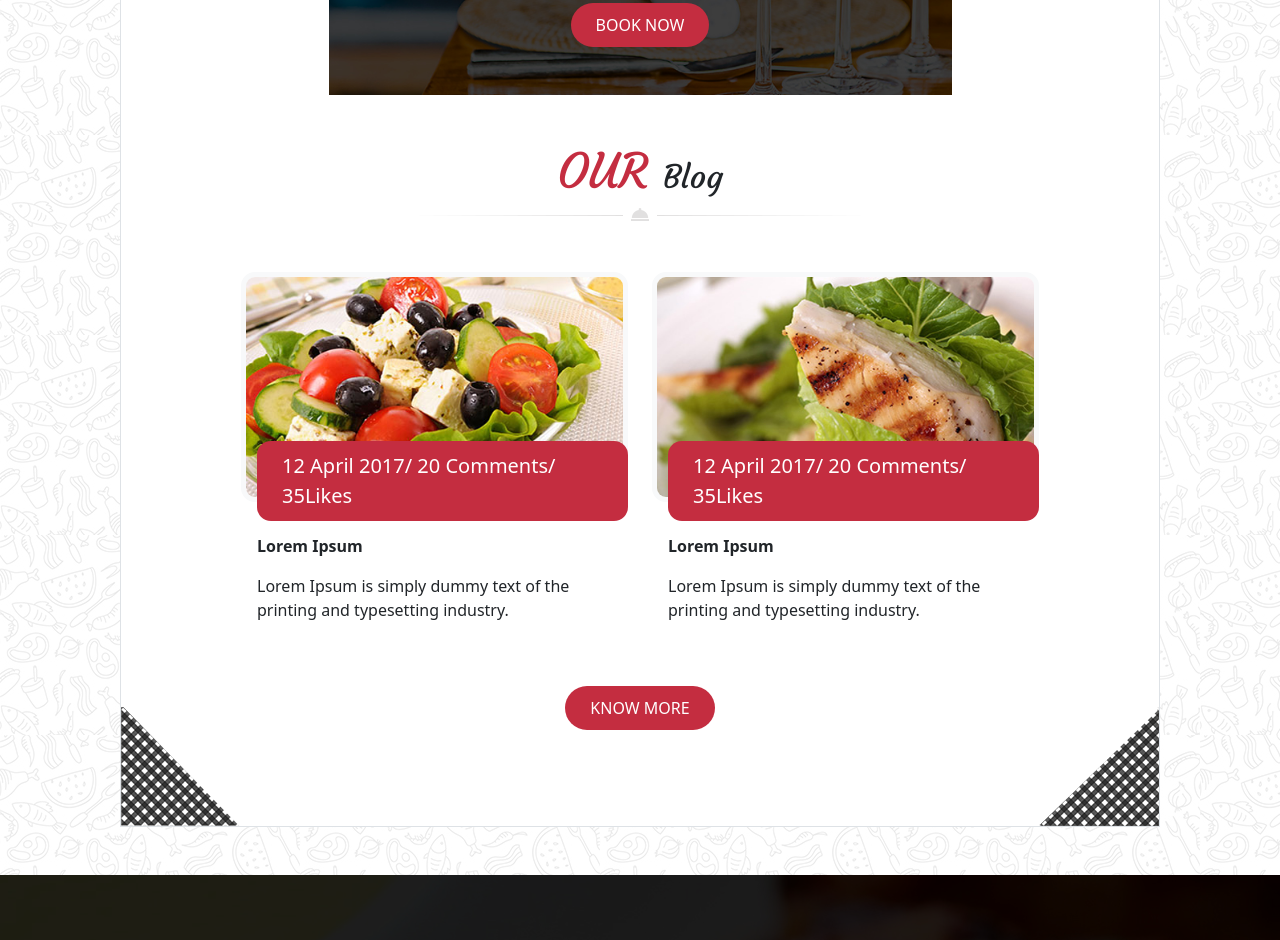
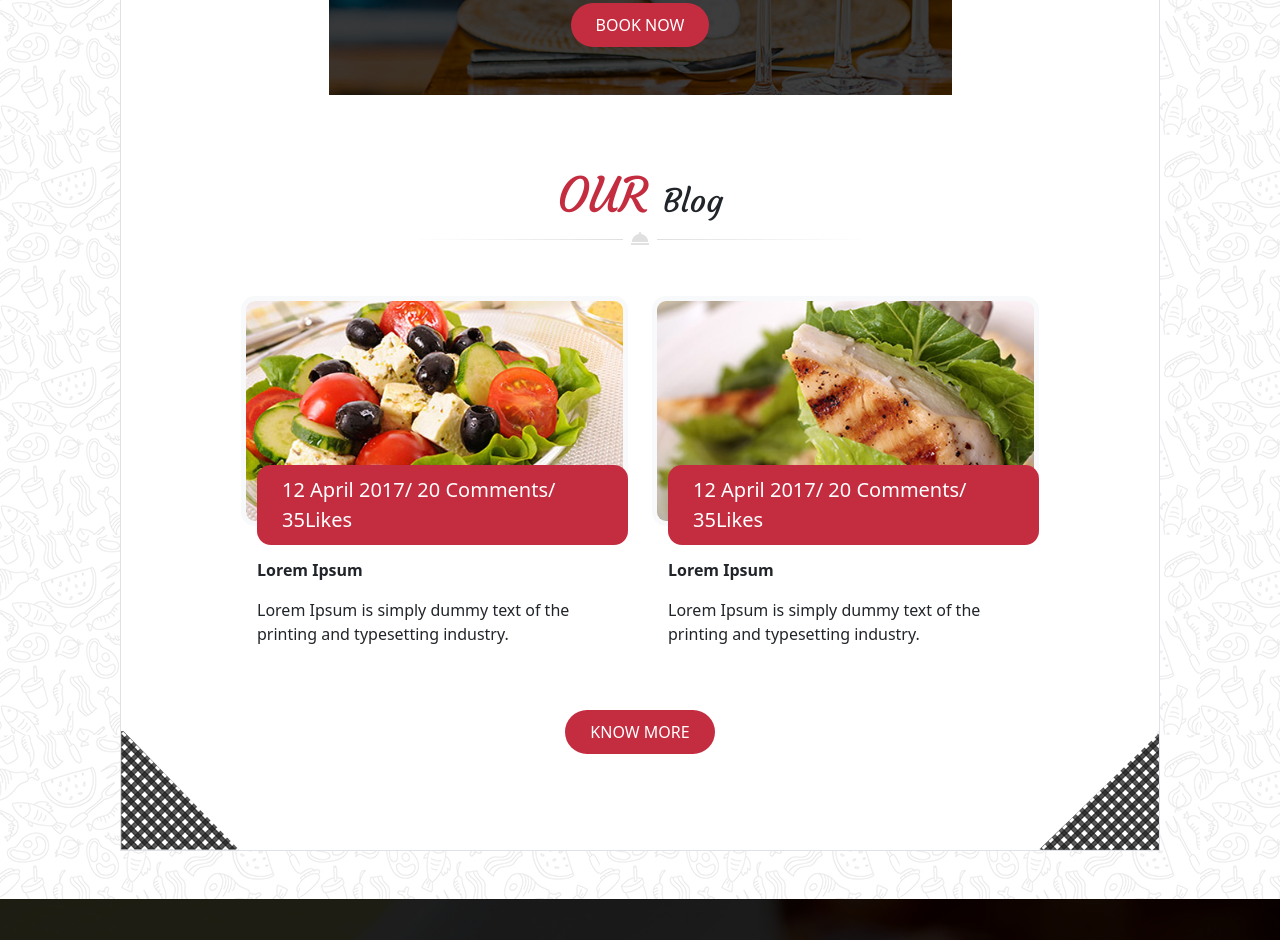
Before and after one commit to shuupsy/git_bootstrap_les_chefs_14, a website: page index.html in a window 1280 px wide. Shown: the part 6065-7005 px from the top of the page. Drawn offline with nearby package versions, Linux system fonts and the light colour scheme.

Commit message:
Blog, titre padding top

```diff
--- a/index.html
+++ b/index.html
@@ -273,7 +273,7 @@
             <div id="blog">
                 <!-- Titre Blog -->
                 <div class="titres my-5">
-                    <h2 class="m-0"><span>OUR </span>Blog</h2>
+                    <h2 class="m-0 pt-4"><span>OUR </span>Blog</h2>
                     <img src="public/images/decoration_line.png" alt="decoration line">
                 </div>
                 <div class="my-5 d-flex justify-content-center gap-4">
```
